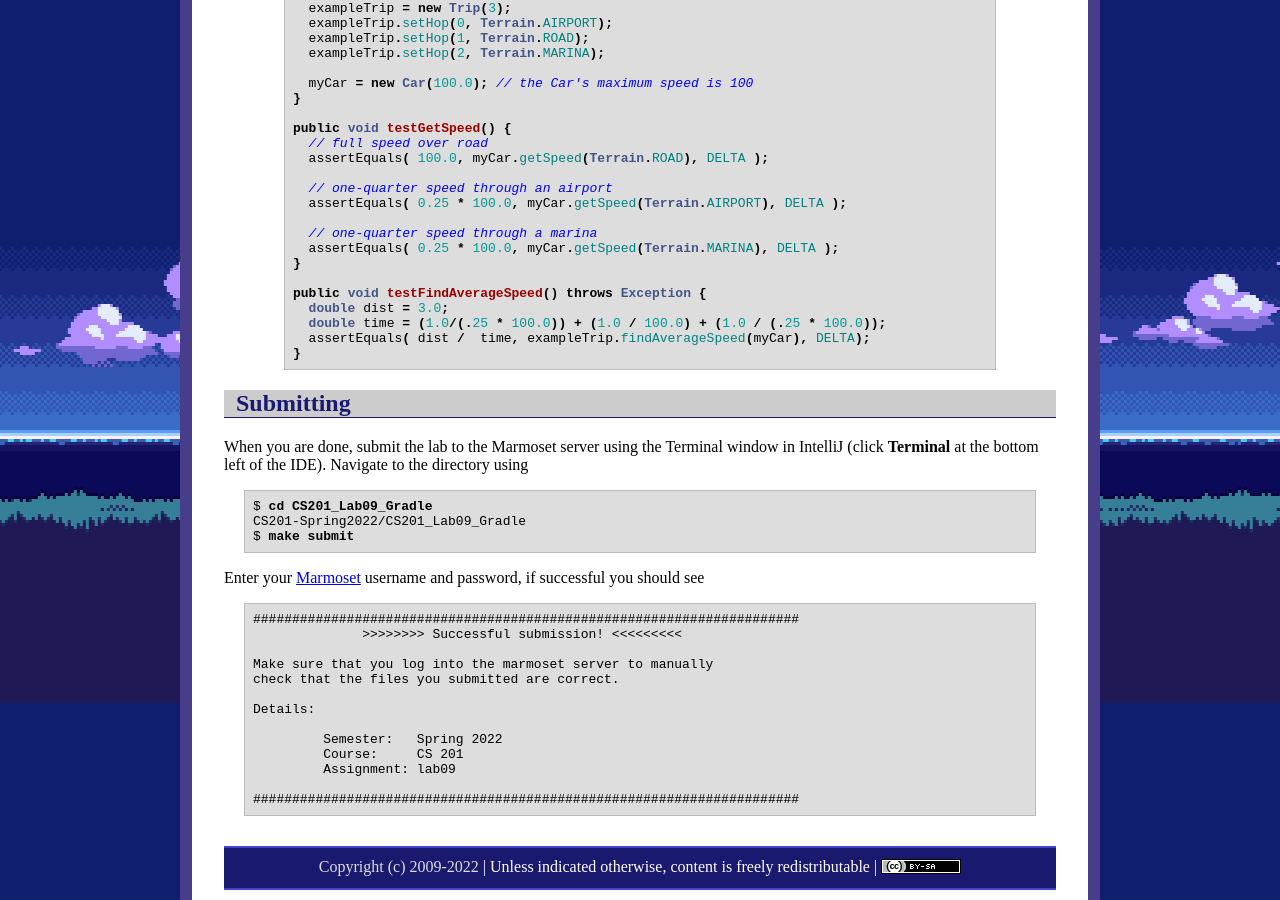
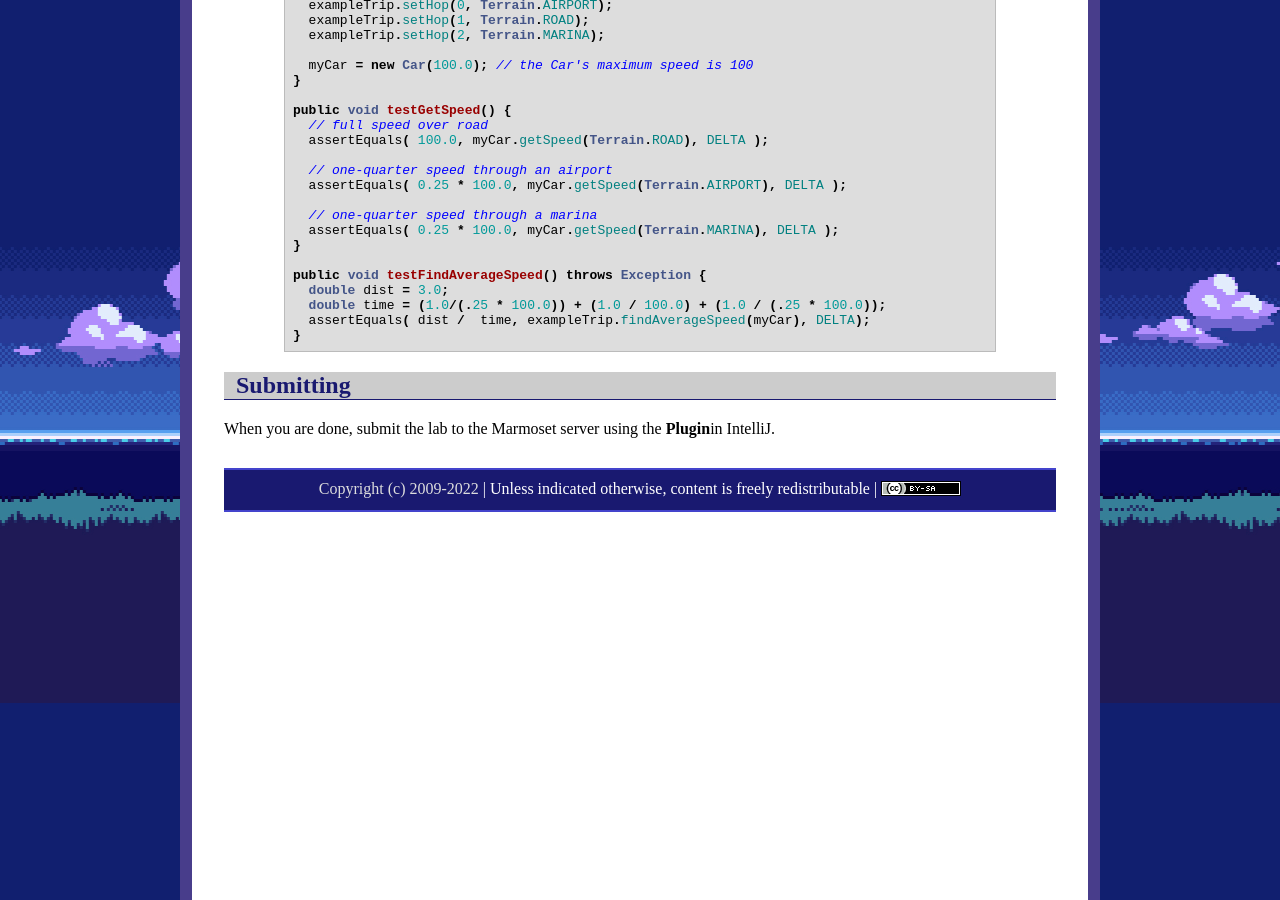
Before and after one commit to ycpcs/cs201-fall2026, a Jekyll site: the page built from labs/lab09.md, in a window 1280 px wide and 900 px high, scrolled down 1997 px. Built offline with Jekyll 4.4.1, drawn with Linux system fonts in a browser that asks for light colours; some of the changed text lies outside the part shown.

Commit message:
Update lab09.md

```diff
--- a/labs/lab09.md
+++ b/labs/lab09.md
@@ -5,11 +5,11 @@ title: "Lab 9: Inheriting Fields and Methods"
 
 ## Getting Started
 
-Download [CS201\_Lab09\_Gradle.zip](CS201_Lab09_Gradle.zip). Copy and extract the zip file into your **CS201-Spring2022** directory. Import it into your **CS201-Spring2022** IntelliJ project using
+Download [CS201\_Lab09\_Gradle.zip](CS201_Lab09_Gradle.zip). Copy and extract the zip file into your **CS201-Fall2026** directory. Import it into your **CS201-Fall2026** IntelliJ project using
 
-> **File&rarr;New&rarr;Module from Existing Sources...**
+> **Open**
 
-Select the **CS201\_Lab09\_Gradle** directory and in the **Import Module** dialog select **Import module from external model&rarr;Gradle** and click **Finish**.
+Select the **CS201\_Lab09\_Gradle** directory and click **Select Folder**.
 
 You should see a project called **CS201\_Lab09\_Gradle** in the Project window.
 
@@ -129,28 +129,4 @@ public void testFindAverageSpeed() throws Exception {
 
 ## Submitting
 
-When you are done, submit the lab to the Marmoset server using the Terminal window in IntelliJ (click **Terminal** at the bottom left of the IDE). Navigate to the directory using
-
-<pre>
-$ <b>cd CS201_Lab09_Gradle</b>
-CS201-Spring2022/CS201_Lab09_Gradle
-$ <b>make submit</b>
-</pre>
-
-Enter your [Marmoset](https://cs.ycp.edu/marmoset) username and password, if successful you should see
-
-<pre>
-######################################################################
-              >>>>>>>> Successful submission! <<<<<<<<<
-
-Make sure that you log into the marmoset server to manually
-check that the files you submitted are correct.
-
-Details:
-
-         Semester:   Spring 2022
-         Course:     CS 201
-         Assignment: lab09
-
-######################################################################
-</pre>
+When you are done, submit the lab to the Marmoset server using the **Plugin**in IntelliJ.
```
